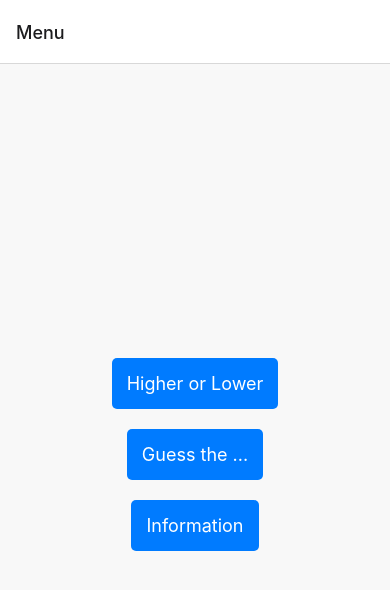
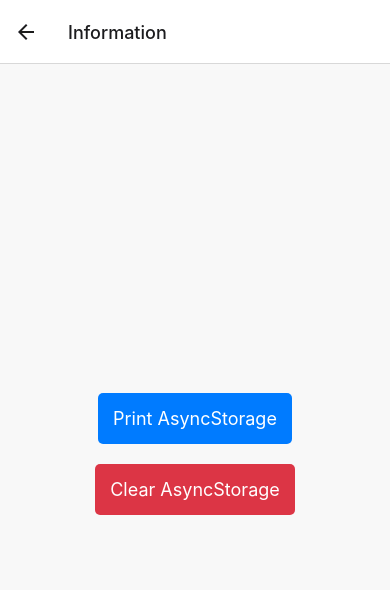
Before and after one commit to dave-kramer/animegameapp, a React Native app: screen /Information in a window 390 px wide. Shown: the top 590 px of the page. Built offline with nearby package versions, Linux system fonts and the light colour scheme.

Commit message:
Multiple higher lower games, menu & info page
- Anime score & popularity, Manga score & popularity & Character favorites can now all be played as higher/lower
- All have seperate highscores
- Information added to reset asyncstorage for development
- Menu modal updated

```diff
--- a/App.js
+++ b/App.js
@@ -4,6 +4,7 @@ import { NavigationContainer } from '@react-navigation/native';
 import { createStackNavigator } from '@react-navigation/stack';
 import Menu from './src/views/menu';
 import Game from './src/views/game';
+import Information from './src/views/information';
 
 const Stack = createStackNavigator();
 
@@ -13,6 +14,7 @@ const App = () => {
         <Stack.Navigator initialRouteName="Menu">
           <Stack.Screen name="Menu" component={Menu} />
           <Stack.Screen name="Game" component={Game} options={{ headerShown: false }}/>
+          <Stack.Screen name="Information" component={Information} />
         </Stack.Navigator>
       </NavigationContainer>
   );
--- a/package.json
+++ b/package.json
@@ -9,7 +9,7 @@
     "web": "expo start --web"
   },
   "dependencies": {
-    "@react-native-async-storage/async-storage": "^1.23.1",
+    "@react-native-async-storage/async-storage": "1.23.1",
     "@react-native-community/masked-view": "^0.1.11",
     "@react-native-masked-view/masked-view": "^0.3.1",
     "@react-navigation/native": "^6.1.17",
--- a/src/views/game.js
+++ b/src/views/game.js
@@ -2,16 +2,19 @@ import React, { useState, useEffect } from 'react';
 import { View, Text, StyleSheet, TouchableOpacity, Image } from 'react-native';
 import AsyncStorage from '@react-native-async-storage/async-storage';
 import topAnime from '../../assets/top_1000_anime.json';
+import topManga from '../../assets/top_1000_manga.json';
+import topChar from '../../assets/top_1000_char.json';
 
-const getRandomAnime = (animeList, excludeId) => {
-  const filteredList = animeList.filter(anime => anime.mal_id !== excludeId);
+const getRandomItem = (list, excludeId = null) => {
+  const filteredList = excludeId ? list.filter(item => item.mal_id !== excludeId) : list;
   const randomIndex = Math.floor(Math.random() * filteredList.length);
   return filteredList[randomIndex];
 };
 
-const Game = () => {
-  const [currentAnime, setCurrentAnime] = useState(null);
-  const [nextAnime, setNextAnime] = useState(null);
+const Game = ({ route }) => {
+  const { option } = route.params;
+  const [currentItem, setCurrentItem] = useState(null);
+  const [nextItem, setNextItem] = useState(null);
   const [score, setScore] = useState(0);
   const [highScore, setHighScore] = useState(0);
   const [gameOver, setGameOver] = useState(false);
@@ -24,7 +27,7 @@ const Game = () => {
   useEffect(() => {
     const loadHighScore = async () => {
       try {
-        const savedHighScore = await AsyncStorage.getItem('highScore');
+        const savedHighScore = await AsyncStorage.getItem(`highScore-${option}`);
         if (savedHighScore !== null) {
           setHighScore(parseInt(savedHighScore, 10));
         }
@@ -35,21 +38,36 @@ const Game = () => {
 
     loadHighScore();
 
-    const initialAnime = getRandomAnime(topAnime);
-    setCurrentAnime(initialAnime);
-    setNextAnime(getRandomAnime(topAnime, initialAnime.mal_id));
-  }, []);
+    let initialItem;
+    if (option === 'Anime Score' || option === 'Anime Popularity') {
+      initialItem = getRandomItem(topAnime);
+    } else if (option === 'Manga Score' || option === 'Manga Popularity') {
+      initialItem = getRandomItem(topManga);
+    } else if (option === 'Character Favorites') {
+      initialItem = getRandomItem(topChar);
+    }
+    setCurrentItem(initialItem);
+    setNextItem(getRandomItem(option === 'Character Favorites' ? topChar : (option.includes('Anime') ? topAnime : topManga), initialItem.mal_id));
+  }, [option]);
 
   const saveHighScore = async (newHighScore) => {
     try {
-      await AsyncStorage.setItem('highScore', newHighScore.toString());
+      await AsyncStorage.setItem(`highScore-${option}`, newHighScore.toString());
     } catch (error) {
       console.error('Failed to save high score:', error);
     }
   };
 
   const handleGuess = (isHigher, pressedImage) => {
-    const isCorrect = nextAnime.score > currentAnime.score;
+    let isCorrect;
+    if (option.includes('Score')) {
+      isCorrect = nextItem.score > currentItem.score;
+    } else if (option.includes('Popularity')) {
+      isCorrect = nextItem.popularity < currentItem.popularity;
+    } else if (option === 'Character Favorites') {
+      isCorrect = nextItem.favorites > currentItem.favorites;
+    }
+
     setLastGuessCorrect(isHigher === isCorrect);
     setLastImagePressed(pressedImage);
 
@@ -65,8 +83,8 @@ const Game = () => {
 
     setTimeout(() => {
       if (isHigher === isCorrect) {
-        setCurrentAnime(nextAnime);
-        setNextAnime(getRandomAnime(topAnime, nextAnime.mal_id));
+        setCurrentItem(nextItem);
+        setNextItem(getRandomItem(option === 'Character Favorites' ? topChar : (option.includes('Anime') ? topAnime : topManga), nextItem.mal_id));
       } else {
         setGameOver(true);
         if (score > highScore) {
@@ -82,9 +100,16 @@ const Game = () => {
   };
 
   const restartGame = () => {
-    const initialAnime = getRandomAnime(topAnime);
-    setCurrentAnime(initialAnime);
-    setNextAnime(getRandomAnime(topAnime, initialAnime.mal_id));
+    let initialItem;
+    if (option === 'Anime Score' || option === 'Anime Popularity') {
+      initialItem = getRandomItem(topAnime);
+    } else if (option === 'Manga Score' || option === 'Manga Popularity') {
+      initialItem = getRandomItem(topManga);
+    } else if (option === 'Character Favorites') {
+      initialItem = getRandomItem(topChar);
+    }
+    setCurrentItem(initialItem);
+    setNextItem(getRandomItem(option === 'Character Favorites' ? topChar : (option.includes('Anime') ? topAnime : topManga), initialItem.mal_id));
     setScore(0);
     setGameOver(false);
     setShowScores(false);
@@ -92,7 +117,7 @@ const Game = () => {
     setLastGuessCorrect(null);
   };
 
-  if (!currentAnime || !nextAnime) {
+  if (!currentItem || !nextItem) {
     return <Text>Loading...</Text>;
   }
 
@@ -113,33 +138,33 @@ const Game = () => {
             <Text style={styles.scoreText}>{score}</Text>
           </View>
           <TouchableOpacity
-            style={styles.animeContainer}
+            style={styles.itemContainer}
             onPress={() => !imagePressed && handleGuess(false, 'current')}
           >
             <Image
-              source={{ uri: currentAnime.image_url }}
-              style={styles.animeImage}
+              source={{ uri: currentItem.image_url }}
+              style={styles.itemImage}
             />
             {imagePressed && lastImagePressed === 'current' && (
               <View style={lastGuessCorrect ? styles.overlayGreen : styles.overlayRed} />
             )}
-            <Text style={styles.animeText}>{currentAnime.title}</Text>
-            {showScores && <Text style={styles.scoreTextOverlay}>Score: {currentAnime.score}</Text>}
+            <Text style={styles.itemText}>{option === 'Character Favorites' ? currentItem.name : currentItem.title}</Text>
+            {showScores && <Text style={styles.scoreTextOverlay}>{option.includes('Score') ? `Score: ${currentItem.score}` : option.includes('Popularity') ? `Popularity: ${currentItem.popularity}` : `Favorites: ${currentItem.favorites}`}</Text>}
           </TouchableOpacity>
           <View style={styles.divider} />
           <TouchableOpacity
-            style={styles.animeContainer}
+            style={styles.itemContainer}
             onPress={() => !imagePressed && handleGuess(true, 'next')}
           >
             <Image
-              source={{ uri: nextAnime.image_url }}
-              style={styles.animeImage}
+              source={{ uri: nextItem.image_url }}
+              style={styles.itemImage}
             />
             {imagePressed && lastImagePressed === 'next' && (
               <View style={lastGuessCorrect ? styles.overlayGreen : styles.overlayRed} />
             )}
-            <Text style={styles.animeText}>{nextAnime.title}</Text>
-            {showScores && <Text style={styles.scoreTextOverlay}>Score: {nextAnime.score}</Text>}
+            <Text style={styles.itemText}>{option === 'Character Favorites' ? nextItem.name : nextItem.title}</Text>
+            {showScores && <Text style={styles.scoreTextOverlay}>{option.includes('Score') ? `Score: ${nextItem.score}` : option.includes('Popularity') ? `Popularity: ${nextItem.popularity}` : `Favorites: ${nextItem.favorites}`}</Text>}
           </TouchableOpacity>
         </View>
       )}
@@ -156,13 +181,13 @@ const styles = StyleSheet.create({
     justifyContent: 'center',
     alignItems: 'center',
   },
-  animeContainer: {
+  itemContainer: {
     flex: 1,
     justifyContent: 'center',
     alignItems: 'center',
     width: '100%',
   },
-  animeImage: {
+  itemImage: {
     width: '100%',
     height: '100%',
     resizeMode: 'cover',
@@ -175,7 +200,7 @@ const styles = StyleSheet.create({
     ...StyleSheet.absoluteFillObject,
     backgroundColor: 'rgba(0, 255, 0, 0.2)',
   },
-  animeText: {
+  itemText: {
     fontSize: 22,
     textAlign: 'center',
     position: 'absolute',
--- /dev/null
+++ b/src/views/information.js
@@ -0,0 +1,61 @@
+import React from 'react';
+import { View, Text, StyleSheet, TouchableOpacity } from 'react-native';
+import AsyncStorage from '@react-native-async-storage/async-storage';
+
+const Information = () => {
+  const printAsyncStorage = async () => {
+    try {
+      const keys = await AsyncStorage.getAllKeys();
+      const result = await AsyncStorage.multiGet(keys);
+      result.forEach(([key, value]) => {
+        console.log(`${key}: ${value}`);
+      });
+    } catch (error) {
+      console.error('Failed to load AsyncStorage data', error);
+    }
+  };
+
+  const clearAsyncStorage = async () => {
+    try {
+      await AsyncStorage.clear();
+      console.log('AsyncStorage cleared successfully');
+    } catch (error) {
+      console.error('Failed to clear AsyncStorage', error);
+    }
+  };
+
+  return (
+    <View style={styles.container}>
+      <TouchableOpacity style={styles.button} onPress={printAsyncStorage}>
+        <Text style={styles.buttonText}>Print AsyncStorage</Text>
+      </TouchableOpacity>
+      <TouchableOpacity style={[styles.button, { marginTop: 20, backgroundColor: '#dc3545' }]} onPress={clearAsyncStorage}>
+        <Text style={styles.buttonText}>Clear AsyncStorage</Text>
+      </TouchableOpacity>
+    </View>
+  );
+};
+
+const styles = StyleSheet.create({
+  container: {
+    flex: 1,
+    justifyContent: 'center',
+    alignItems: 'center',
+    backgroundColor: '#f8f8f8',
+  },
+  infoText: {
+    fontSize: 18,
+    marginBottom: 20,
+  },
+  button: {
+    padding: 15,
+    backgroundColor: '#007bff',
+    borderRadius: 5,
+  },
+  buttonText: {
+    color: '#fff',
+    fontSize: 18,
+  },
+});
+
+export default Information;
--- a/src/views/menu.js
+++ b/src/views/menu.js
@@ -1,3 +1,5 @@
+// Menu.js
+
 import React, { useState } from 'react';
 import { View, Text, StyleSheet, TouchableOpacity, Modal } from 'react-native';
 
@@ -10,8 +12,11 @@ const Menu = ({ navigation }) => {
 
   const handleOptionPress = (option) => {
     setModalVisible(false);
-    // Navigate to the Game screen with the chosen option
     navigation.navigate('Game', { option });
+  };
+
+  const handleInformationPress = () => {
+    navigation.navigate('Information');
   };
 
   return (
@@ -22,7 +27,7 @@ const Menu = ({ navigation }) => {
       <TouchableOpacity style={styles.menuItem}>
         <Text style={styles.menuText}>Guess the ...</Text>
       </TouchableOpacity>
-      <TouchableOpacity style={styles.menuItem}>
+      <TouchableOpacity style={styles.menuItem} onPress={handleInformationPress}>
         <Text style={styles.menuText}>Information</Text>
       </TouchableOpacity>
 
@@ -37,31 +42,31 @@ const Menu = ({ navigation }) => {
             <Text style={styles.modalTitle}>Choose an Option</Text>
             <TouchableOpacity
               style={styles.modalOption}
-              onPress={() => handleOptionPress('Score')}
+              onPress={() => handleOptionPress('Anime Score')}
             >
               <Text style={styles.modalOptionText}>Anime Score</Text>
             </TouchableOpacity>
             <TouchableOpacity
               style={styles.modalOption}
-              onPress={() => handleOptionPress('Popularity')}
+              onPress={() => handleOptionPress('Anime Popularity')}
             >
               <Text style={styles.modalOptionText}>Anime Popularity</Text>
             </TouchableOpacity>
             <TouchableOpacity
               style={styles.modalOption}
-              onPress={() => handleOptionPress('Score')}
+              onPress={() => handleOptionPress('Manga Score')}
             >
               <Text style={styles.modalOptionText}>Manga Score</Text>
             </TouchableOpacity>
             <TouchableOpacity
               style={styles.modalOption}
-              onPress={() => handleOptionPress('Popularity')}
+              onPress={() => handleOptionPress('Manga Popularity')}
             >
               <Text style={styles.modalOptionText}>Manga Popularity</Text>
             </TouchableOpacity>
             <TouchableOpacity
               style={styles.modalOption}
-              onPress={() => handleOptionPress('Popularity')}
+              onPress={() => handleOptionPress('Character Favorites')}
             >
               <Text style={styles.modalOptionText}>Character Favorites</Text>
             </TouchableOpacity>
```
Also changed, not shown: 1 other file (tests, documents, lock files or other folders).
